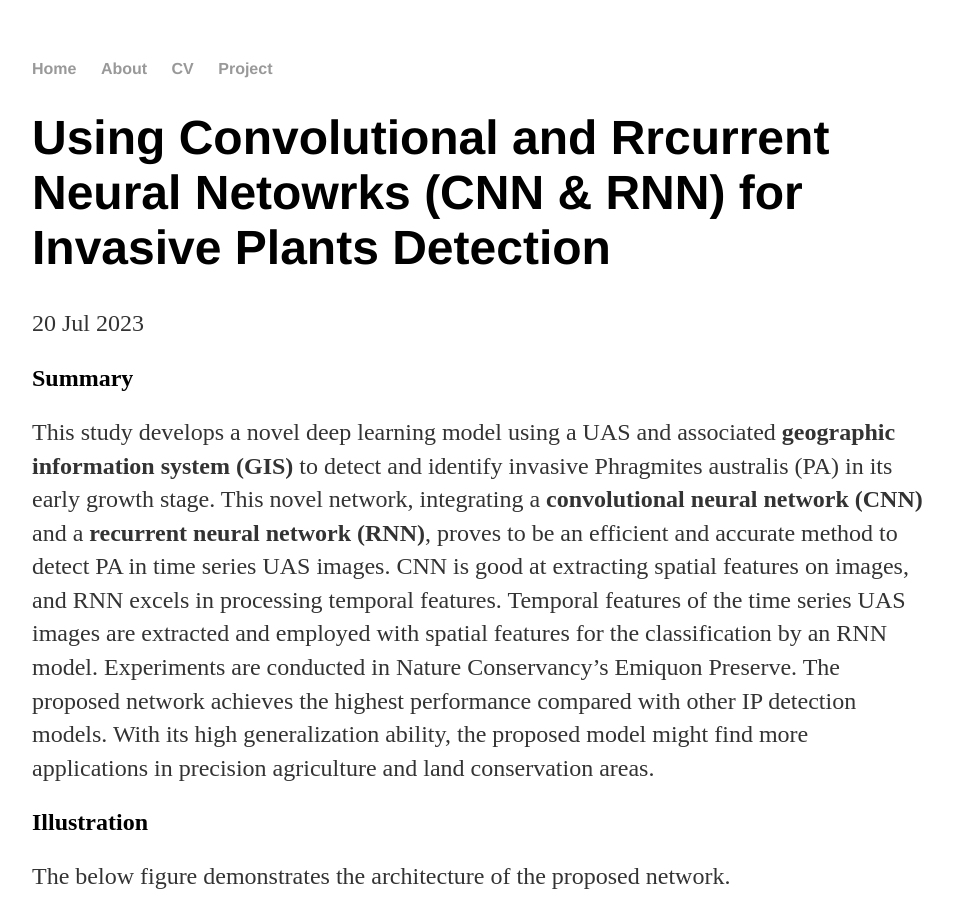
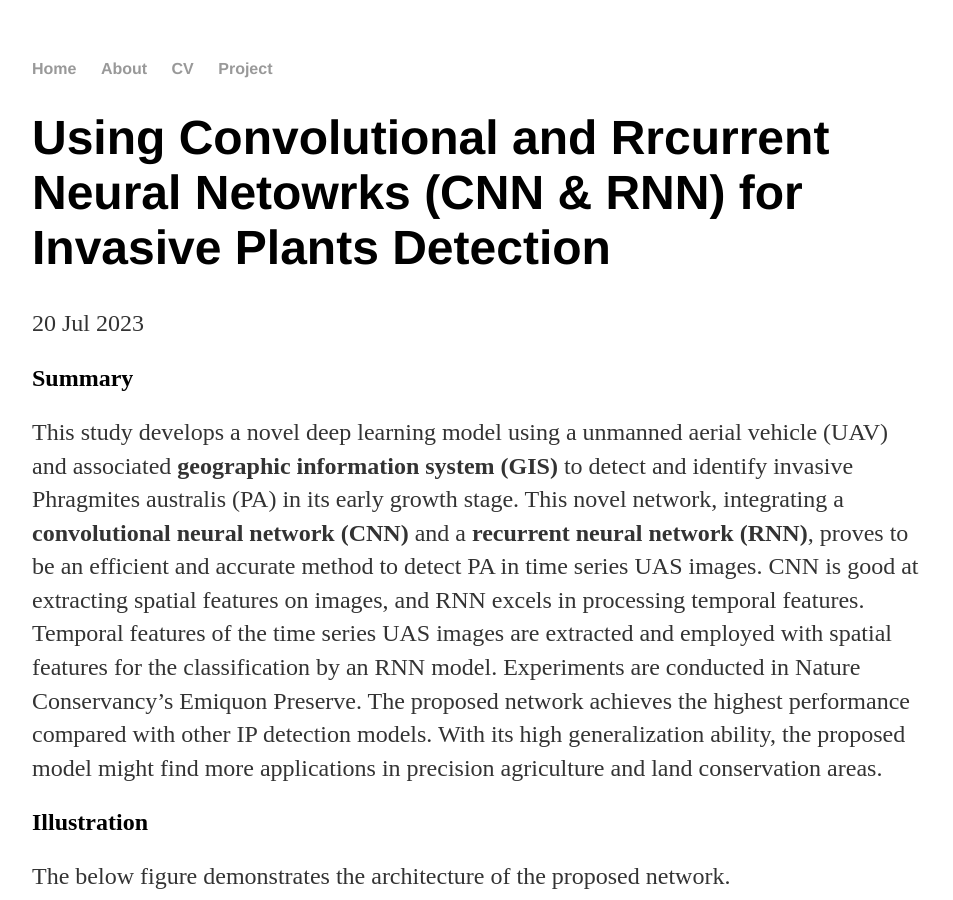
Before and after one commit to yun-zhao/yun-zhao.github.io, a Jekyll site: the page built from _posts/2023-07-03-yun-zhao-Invasive Plans.md, in a window 1280 px wide and 900 px high. Shown: the whole window, without its empty margins (160-1113 px from the left). Built offline with Jekyll 4.4.1, drawn with Linux system fonts in a browser that asks for light colours.

Commit message:
Update 2023-07-03-yun-zhao-Invasive Plans.md

```diff
--- a/_posts/2023-07-03-yun-zhao-Invasive Plans.md
+++ b/_posts/2023-07-03-yun-zhao-Invasive Plans.md
@@ -5,7 +5,7 @@
 ---
 
 ## Summary
-This study develops a novel deep learning model using a UAS and associated
+This study develops a novel deep learning model using a unmanned aerial vehicle (UAV) and associated
 **geographic information system (GIS)** to detect and identify invasive Phragmites australis (PA) in its early growth stage.
 This novel network, integrating a **convolutional neural network (CNN)** and a **recurrent neural network (RNN)**, proves to be
 an efficient and accurate method to detect PA in time series UAS images. CNN is good at extracting spatial features on
@@ -40,4 +40,4 @@
 
 ## Links
 
-For full peer-reviewed published paper, click [here](https://github.com).
+For full peer-reviewed published paper, click [here](https://www.dropbox.com/scl/fi/se2e4q7rqxynl5mfdtygu/A-novel-invasive-plant-detection-approach-using-time-series-images-from-unmanned-aerial-systems-based-on-convolutional-and-recurrent-neural-networks.pdf?rlkey=yyt3x57ur8tey2r7m51an6y99&dl=0).
```
